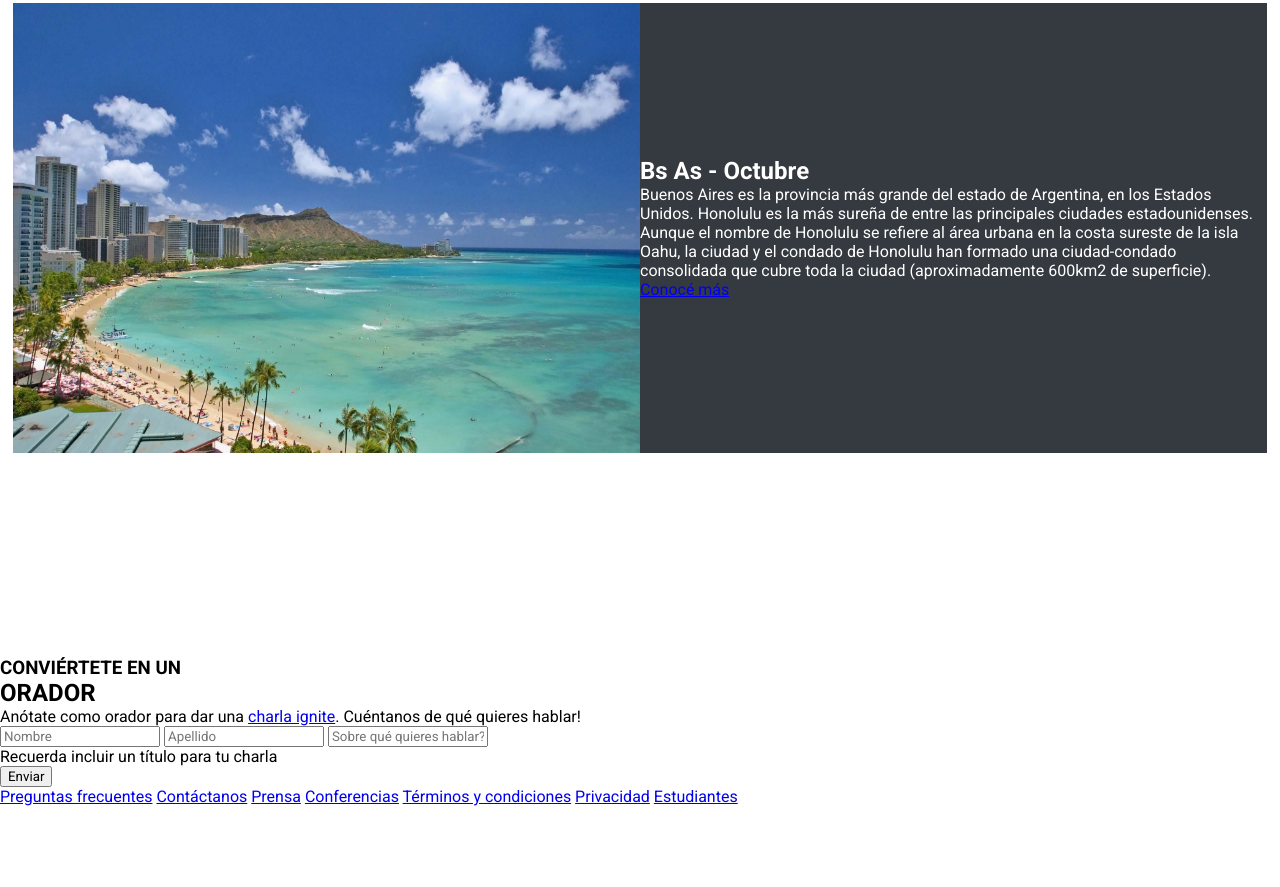
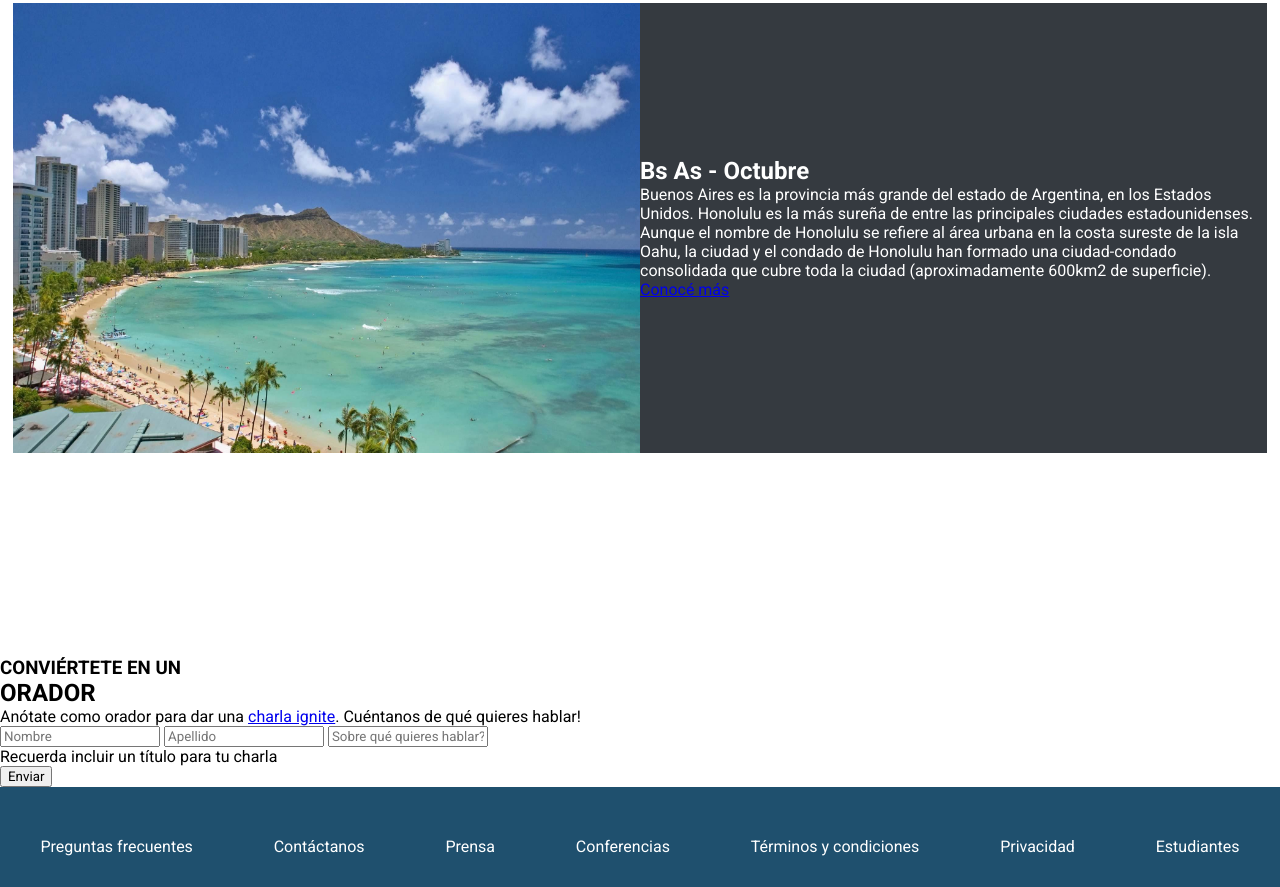
Before and after one commit to maguslopezleon/tp1-codoacodo, a plain HTML site: page index.html in a window 1280 px wide. Shown: the part 1609-2496 px from the top of the page. Before the commit the page ends 2415 px from the top, so only its background shows below. Drawn offline with Linux system fonts and the light colour scheme.

Commit message:
footer hecho

```diff
--- a/style.css
+++ b/style.css
@@ -194,8 +194,24 @@ h1 {
     height: 450px;
     align-content: center;
 
+
 }
 
 .formulario {
     margin-top: 200px;
 }
+
+
+.footer {
+    background-color: #1F506E;
+    height: 100px;
+    display: flex;
+    flex-wrap: wrap;
+    justify-content: space-around;
+}
+
+.footer a {
+    color: white;
+    text-decoration: none;
+    padding-top: 50px;
+}
```
